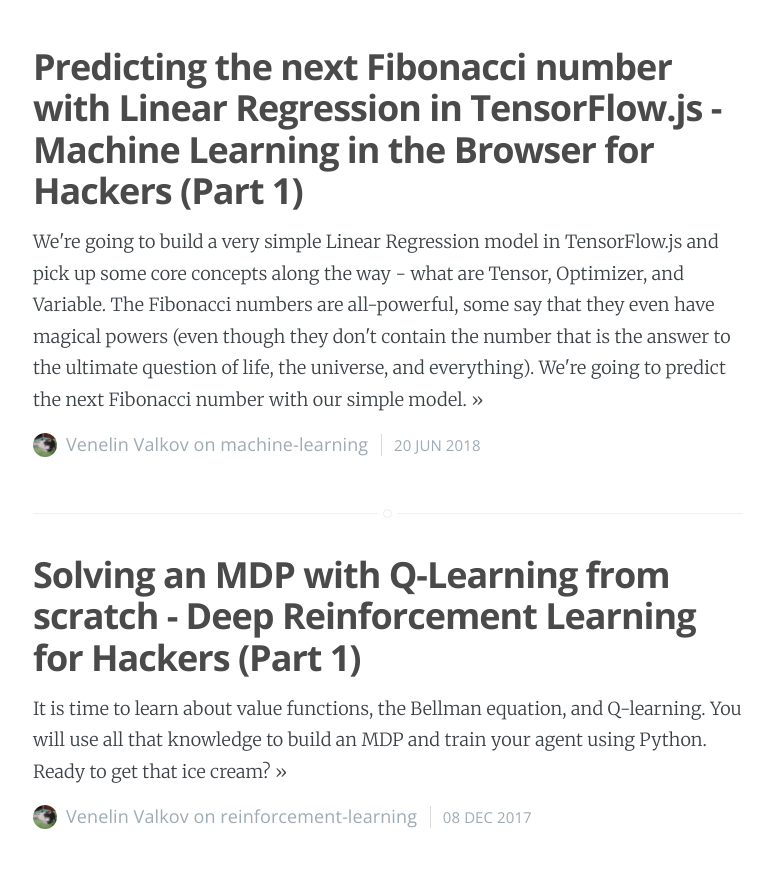
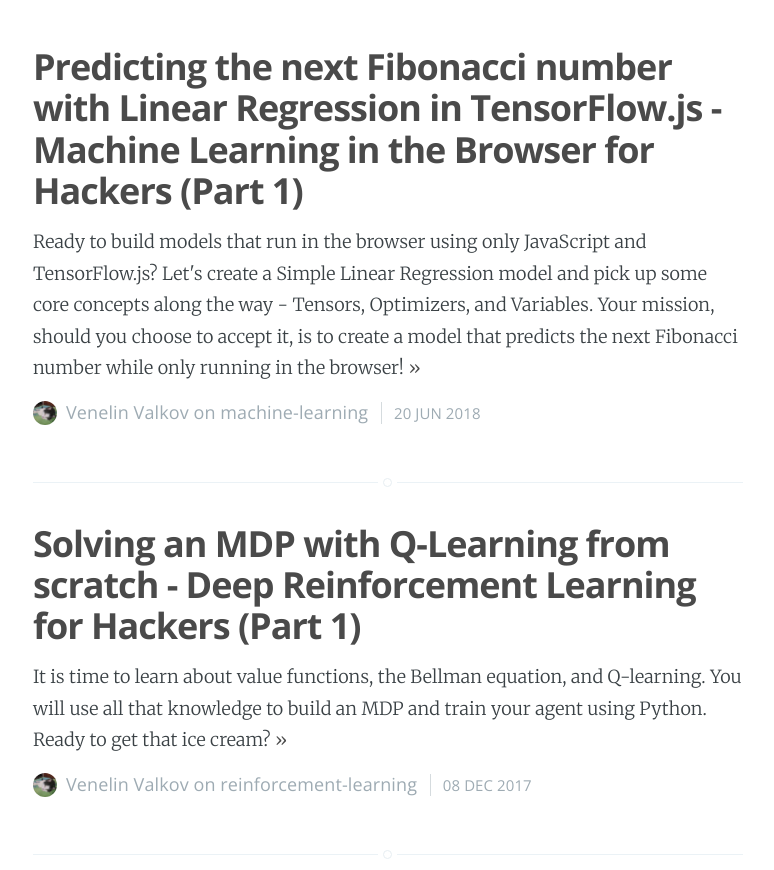
Before and after one commit to andybala/curiousily.github.com, a Jekyll site: the page built from index.html, in a window 1280 px wide and 900 px high, scrolled down 874 px, cut to the strip 30-900 px from the top of the window. Shown: the whole strip, without its empty margins (252-1026 px from the left). Built offline with Jekyll 4.4.1, drawn with Linux system fonts in a browser that asks for light colours; the list of posts is cut into pages by our own code.

Commit message:
Update post

````diff
--- a/_posts/2018-06-19-ml-in-browser-for-hackers-part-1.markdown
+++ b/_posts/2018-06-19-ml-in-browser-for-hackers-part-1.markdown
@@ -3,14 +3,16 @@
 title:  "Predicting the next Fibonacci number with Linear Regression in TensorFlow.js - Machine Learning in the Browser for Hackers (Part 1)"
 date:   2018-06-20 18:31:00 +0300
 categories: ["machine-learning"]
-excerpt:  We're going to build a very simple Linear Regression model in TensorFlow.js and pick up some core concepts along the way - what are Tensor, Optimizer, and Variable. The Fibonacci numbers are all-powerful, some say that they even have magical powers (even though they don't contain the number that is the answer to the ultimate question of life, the universe, and everything). We're going to predict the next Fibonacci number with our simple model.
+excerpt: Ready to build models that run in the browser using only JavaScript and TensorFlow.js? Let's create a Simple Linear Regression model and pick up some core concepts along the way - Tensors, Optimizers, and Variables. Your mission, should you choose to accept it, is to create a model that predicts the next Fibonacci number while only running in the browser!
 ---
 
 # What are we trying to do?
 
 Given some random number $x$ that belongs to the Fibonacci sequence, we're going to predict the next one.
 
-If you don't know what a Fibonacci number is (shame on you!) you can [take a look here](https://en.wikipedia.org/wiki/Fibonacci_number). Simply put, the next Fibonacci number is generated by summing the previous two (after the first two). Here are the first couple of numbers:
+If you don't know what a Fibonacci number is (shame on you!) you can [take a look here](https://en.wikipedia.org/wiki/Fibonacci_number). The Fibonacci numbers are all-powerful, some say that they even have magical powers (even though they don't contain the number that is the answer to the ultimate question of life, the universe, and everything).
+
+Simply put, the next Fibonacci number is generated by summing the previous two (after the first two). Here are the first couple of numbers:
 
 $ 1, 1, 2, 3, 5, 8, 13, 21 \ldots$
 
@@ -209,6 +211,13 @@
 
 $$Y = aX + b$$
 
+First, we must initialize our model parameters $a$ and $b$:
+
+```js
+const a = tf.variable(tf.scalar(Math.random()))
+const b = tf.variable(tf.scalar(Math.random()))
+```
+
 Finally, it is time to write our model in TensorFlow.js:
 
 ```js
@@ -344,8 +353,6 @@
 
 # Conclusion
 
-You made it! Your first model is successfully running in the browser! It wasn't that hard, wasn't it?
-
-Luckily, we’re just getting started. In the next part, we’re going dive deeper in TensorFlow.js and train more complex models.
+You made it! Your first model is successfully running in the browser! It wasn't that hard, wasn't it? Luckily, we’re just getting started. In the next part, we’re going dive deeper in TensorFlow.js and train more complex models.
 
 Please, ask questions or leave feedback in the comments below. Thanks!
````
